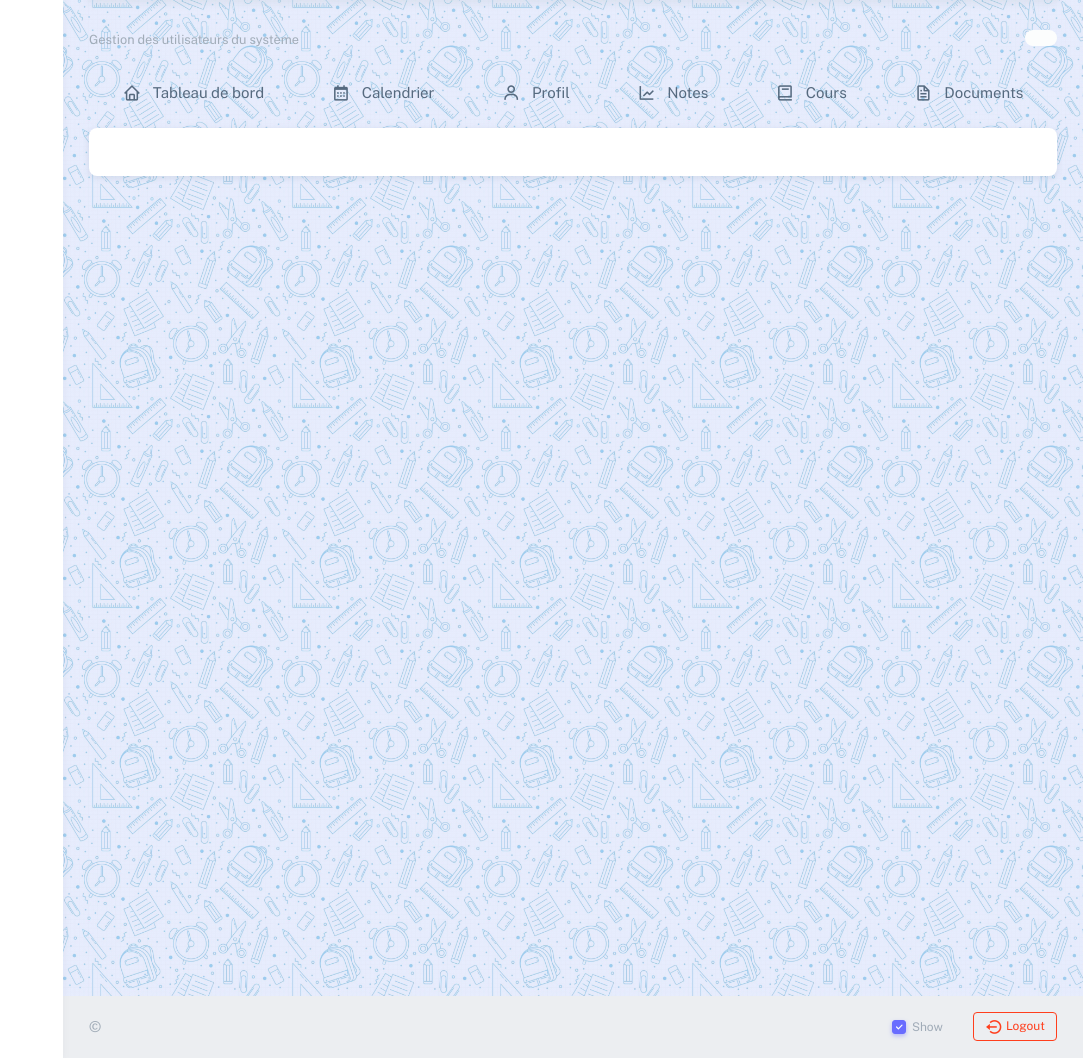
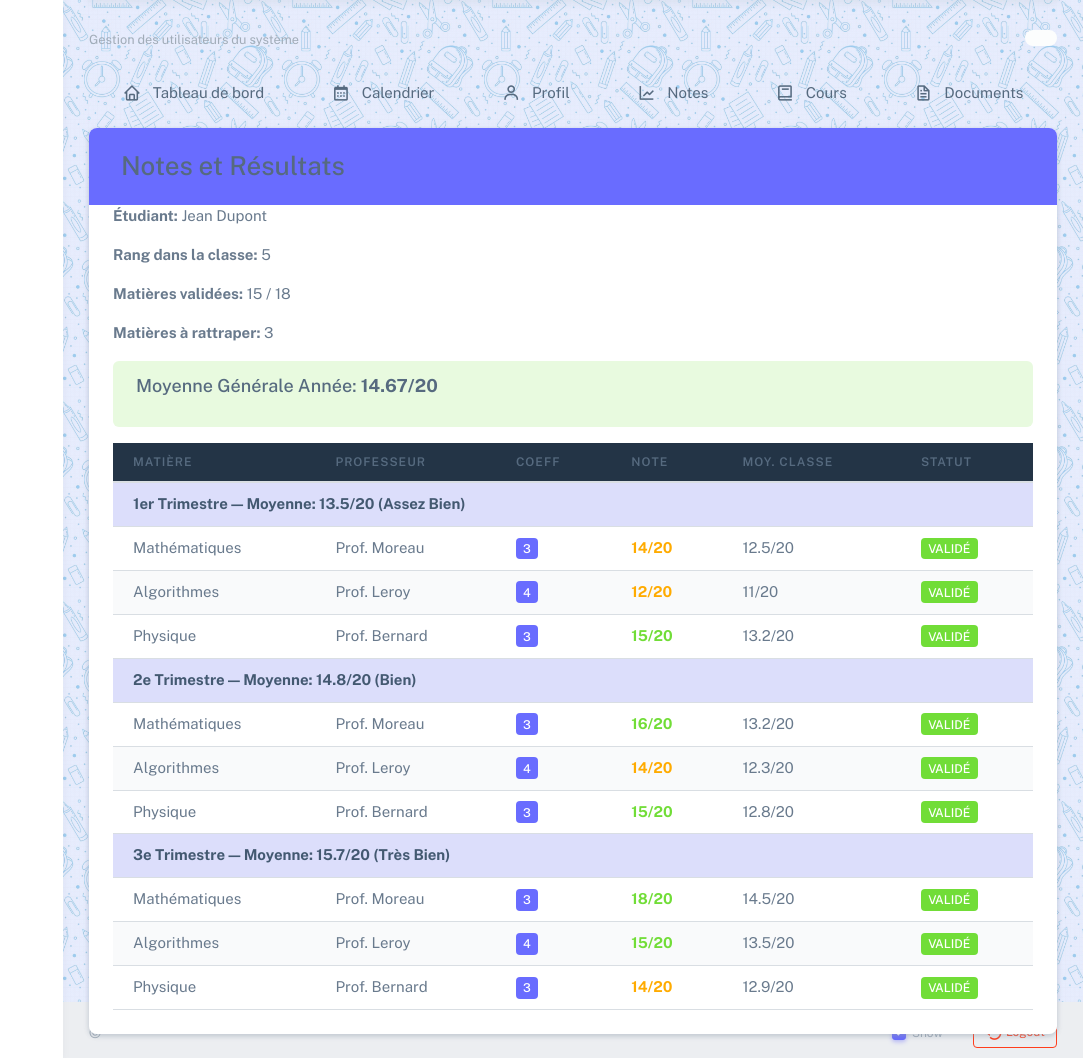
Before and after one commit to ibrahimsaw/GestionFormations, a Django app: template PrGestionFormation/Utilisateur/templates/Utilisateur/Etudiant/notes_etudiant.html in a window 1280 px wide. Shown: the part 74-1132 px from the top of the page, without its empty margins (197-1280 px from the left). Run offline with Django 4.2, Linux system fonts and the light colour scheme; the template is opened without the code that fills it, so the values that code supplies are empty; some libraries are stand-ins or nearby versions.

Commit message:
ajoute a note

```diff
--- a/PrGestionFormation/Utilisateur/templates/Utilisateur/Etudiant/notes_etudiant.html
+++ b/PrGestionFormation/Utilisateur/templates/Utilisateur/Etudiant/notes_etudiant.html
@@ -1,6 +1,150 @@
 {% extends 'Accuiel/Etudiant/base.html' %}
 {% load static %}
 {% load widget_tweaks %}
+
 {% block contentetudiant %}
-    <h5 class="card-header">{{ donne }}</h5>
+
+<div class="tab-pane fade show active" id="grades">
+    <div class="card shadow-sm">
+        <div class="card-header bg-primary text-white">
+            <h3 class="mb-0">
+                <i class="fas fa-chart-bar me-2"></i>
+                Notes et Résultats
+            </h3>
+        </div>
+        <div class="card-body">
+            <!-- Infos générales -->
+            <div class="mb-3" id="student-summary">
+                <!-- Rempli par JS -->
+            </div>
+
+            <!-- Moyenne générale -->
+            <div class="alert alert-success mb-3" id="overall-grade">
+                <!-- Rempli par JS -->
+            </div>
+
+            <div class="table-responsive">
+                <table class="table table-hover table-striped">
+                    <thead class="table-dark">
+                        <tr>
+                            <th>Matière</th>
+                            <th>Professeur</th>
+                            <th>Coeff</th>
+                            <th>Note</th>
+                            <th class="d-none d-md-table-cell">Moy. Classe</th>
+                            <th>Statut</th>
+                        </tr>
+                    </thead>
+                    <tbody id="grades-table">
+                        <!-- Rempli par JS -->
+                    </tbody>
+                </table>
+            </div>
+        </div>
+    </div>
+</div>
+
+<script>
+// =======================
+// Données de l'étudiant
+// =======================
+const studentData = {
+    name: "Jean Dupont",
+    rank: 5, // Rang dans la classe
+    totalSubjects: 18, // total matières
+    validatedSubjects: 15,
+    failedSubjects: 3,
+    trimesters: [
+        {
+            name: "1er Trimestre",
+            average: 13.5,
+            mention: "Assez Bien",
+            subjects: [
+                { name: "Mathématiques", coeff: 3, grade: 14, classAvg: 12.5, professor: "Prof. Moreau", status: "Validé" },
+                { name: "Algorithmes", coeff: 4, grade: 12, classAvg: 11.0, professor: "Prof. Leroy", status: "Validé" },
+                { name: "Physique", coeff: 3, grade: 15, classAvg: 13.2, professor: "Prof. Bernard", status: "Validé" },
+            ]
+        },
+        {
+            name: "2e Trimestre",
+            average: 14.8,
+            mention: "Bien",
+            subjects: [
+                { name: "Mathématiques", coeff: 3, grade: 16, classAvg: 13.2, professor: "Prof. Moreau", status: "Validé" },
+                { name: "Algorithmes", coeff: 4, grade: 14, classAvg: 12.3, professor: "Prof. Leroy", status: "Validé" },
+                { name: "Physique", coeff: 3, grade: 15, classAvg: 12.8, professor: "Prof. Bernard", status: "Validé" },
+            ]
+        },
+        {
+            name: "3e Trimestre",
+            average: 15.7,
+            mention: "Très Bien",
+            subjects: [
+                { name: "Mathématiques", coeff: 3, grade: 18, classAvg: 14.5, professor: "Prof. Moreau", status: "Validé" },
+                { name: "Algorithmes", coeff: 4, grade: 15, classAvg: 13.5, professor: "Prof. Leroy", status: "Validé" },
+                { name: "Physique", coeff: 3, grade: 14, classAvg: 12.9, professor: "Prof. Bernard", status: "Validé" },
+            ]
+        }
+    ]
+};
+
+// Calcul automatique de la moyenne générale
+studentData.globalAverage = Number(
+    (studentData.trimesters.reduce((sum, t) => sum + t.average, 0) / studentData.trimesters.length).toFixed(2)
+);
+
+// =======================
+// Génération du tableau
+// =======================
+function generateGradesTable() {
+    const summaryDiv = document.getElementById('student-summary');
+    const overallGradeDiv = document.getElementById('overall-grade');
+    const gradesTable = document.getElementById('grades-table');
+
+    // Infos générales
+    summaryDiv.innerHTML = `
+        <p><strong>Étudiant:</strong> ${studentData.name}</p>
+        <p><strong>Rang dans la classe:</strong> ${studentData.rank}</p>
+        <p><strong>Matières validées:</strong> ${studentData.validatedSubjects} / ${studentData.totalSubjects}</p>
+        <p><strong>Matières à rattraper:</strong> ${studentData.failedSubjects}</p>
+    `;
+
+    // Moyenne générale
+    overallGradeDiv.innerHTML = `
+        <h5><i class="fas fa-trophy me-2"></i>Moyenne Générale Année:
+        <strong>${studentData.globalAverage}/20</strong></h5>
+    `;
+
+    gradesTable.innerHTML = '';
+
+    studentData.trimesters.forEach(trimester => {
+        // Ligne titre du trimestre
+        const titleRow = document.createElement('tr');
+        titleRow.innerHTML = `<td colspan="6" class="table-primary fw-bold">${trimester.name} — Moyenne: ${trimester.average}/20 (${trimester.mention})</td>`;
+        gradesTable.appendChild(titleRow);
+
+        // Matières du trimestre
+        trimester.subjects.forEach(subject => {
+            const row = document.createElement('tr');
+            const gradeClass = subject.grade >= 15 ? 'text-success' : subject.grade >= 12 ? 'text-warning' : 'text-danger';
+            const statusClass = subject.status === 'Validé' ? 'bg-success' : 'bg-danger';
+
+            row.innerHTML = `
+                <td>${subject.name}</td>
+                <td>${subject.professor}</td>
+                <td><span class="badge bg-primary">${subject.coeff}</span></td>
+                <td><span class="${gradeClass} fw-bold">${subject.grade}/20</span></td>
+                <td class="d-none d-md-table-cell">${subject.classAvg}/20</td>
+                <td><span class="badge ${statusClass}">${subject.status}</span></td>
+            `;
+            gradesTable.appendChild(row);
+        });
+    });
+}
+
+// Initialisation
+document.addEventListener('DOMContentLoaded', generateGradesTable);
+
+</script>
+
 {% endblock %}
```
